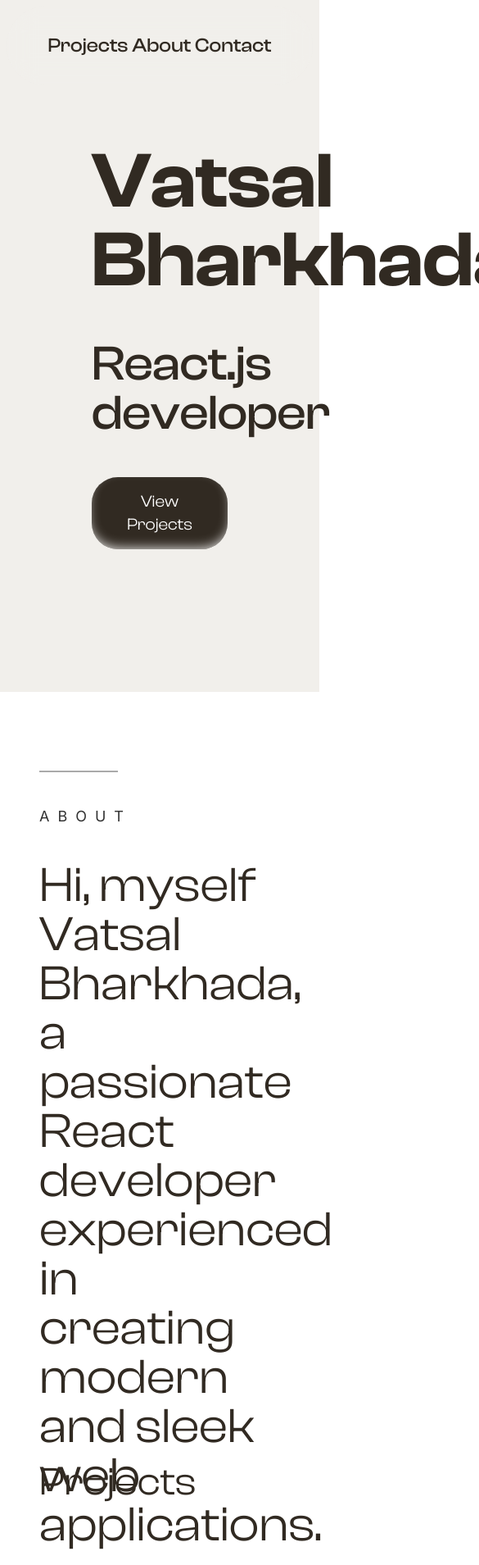
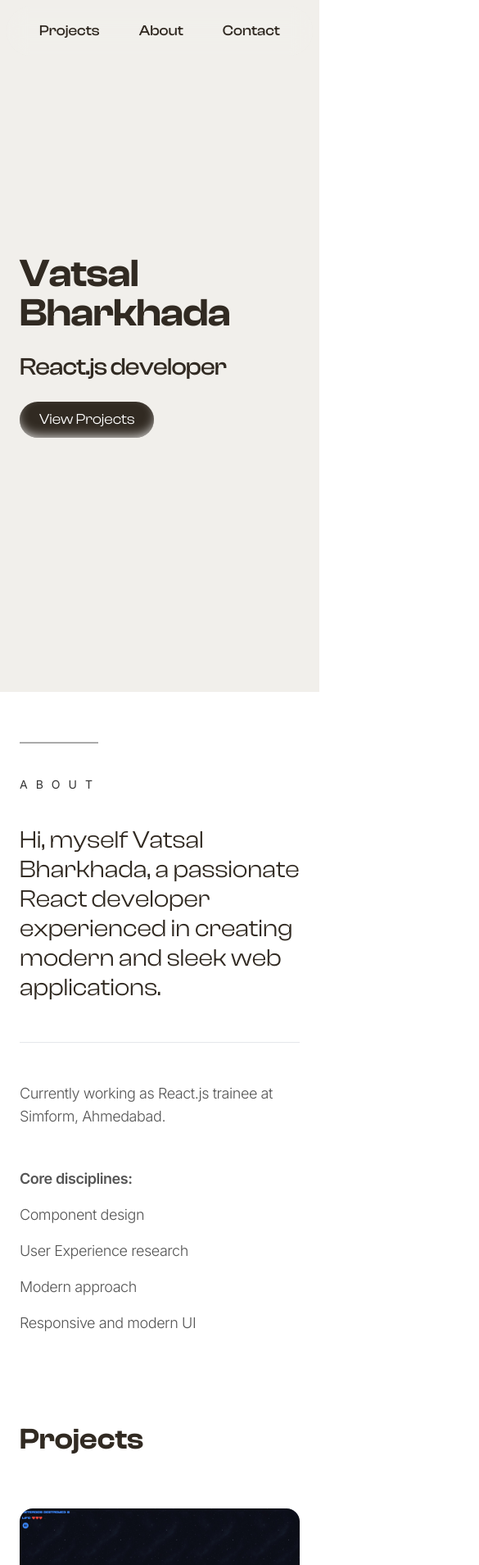
Before and after one commit to Vatsal-Bharkhada-Simform/Portfolio, a React (Vite) app: page / in a window 390 px wide. Shown: the top 1909 px of the page at 82% size, 585 px wide, since content can reach past the window. Built offline with nearby package versions, Linux system fonts and the light colour scheme.

Commit message:
Feat: Add responsive styles

```diff
--- a/src/UI/Button.tsx
+++ b/src/UI/Button.tsx
@@ -6,7 +6,7 @@ interface ButtonProps extends React.ButtonHTMLAttributes<HTMLButtonElement> {
 
 const buttonClassNames: Record<Variant, string> = {
 	PRIMARY:
-		"bg-[#312a22] text-white cursor-pointer px-6 py-4 rounded-4xl text-xl tracking-normal inset-shadow-button hover:inset-shadow-button-hover transition-all duration-300",
+		"bg-[#312a22] text-white cursor-pointer px-6 py-2 md:py-4 rounded-4xl text-lg md:text-xl tracking-normal inset-shadow-button hover:inset-shadow-button-hover transition-all duration-300",
 };
 
 export default function Button({ variant, ...props }: ButtonProps) {
--- a/src/UI/Input.tsx
+++ b/src/UI/Input.tsx
@@ -8,7 +8,7 @@ export default function Input({ labelText = "", ...props }: InputProps) {
 			<div className="flex flex-col gap-1">
 				<label
 					htmlFor={props.id}
-					className="text-lg font-inter tracking-tight text-primary"
+					className="text-base md:text-lg font-inter tracking-tight text-primary"
 				>
 					{labelText}
 				</label>
--- a/src/components/HeroHead.tsx
+++ b/src/components/HeroHead.tsx
@@ -10,7 +10,7 @@ export default function HeroHead() {
 
 	return (
 		<header className="fixed top-0 left-0 w-full p-2 flex justify-center">
-			<nav className="flex w-5xl px-12 py-8 rounded-[20rem] backdrop-blur-lg bg-beige-translucent">
+			<nav className="flex w-5xl px-4 py-4 md:px-12 md:py-8 rounded-[20rem] backdrop-blur-md bg-beige-translucent">
 				<ul className="flex w-full justify-around">
 					<NavItem
 						href={"#projects"}
@@ -43,7 +43,7 @@ function NavItem({
 	onClick: (e: React.MouseEvent, id: string) => void;
 }) {
 	return (
-		<li className="text-2xl font-medium">
+		<li className="text-lg md:text-2xl font-medium">
 			<a href={href} onClick={(e) => clickHandler(e, href.split("#")[1])}>
 				{title}
 			</a>
--- a/src/layout/About.tsx
+++ b/src/layout/About.tsx
@@ -3,26 +3,26 @@ export default function About() {
 		<>
 			<section
 				id="about"
-				className="h-screen flex flex-col gap-12 bg-white px-12 md:px-48 py-24"
+				className="min-h-screen flex flex-col justify-center gap-12 bg-white px-6 md:px-16 lg:px-48 py-12 md:py-16 lg:py-24"
 			>
 				<div className="flex flex-col gap-10 w-5xl max-w-full">
 					<span className="block w-24 h-0.5 bg-muted"></span>
-					<span className="text-lg tracking-[10px] font-inter text-black">
+					<span className="text-sm md:text-lg tracking-[10px] font-inter text-black">
 						ABOUT
 					</span>
-					<h2 className="text-6xl">
+					<h2 className="text-3xl md:text-6xl">
 						Hi, myself Vatsal Bharkhada, a passionate React
 						developer experienced in creating modern and sleek web
 						applications.
 					</h2>
 				</div>
 				<span className="w-full h-px bg-gray-200"></span>
-				<div className="text-2xl font-inter font-light text-dark-gray tracking-tight">
+				<div className="text-lg md:text-2xl font-inter font-light text-dark-gray tracking-tight">
 					Currently working as React.js trainee at Simform, Ahmedabad.
 				</div>
-				<div className="text-2xl font-inter font-light text-dark-gray tracking-tight">
+				<div className="text-lg md:text-2xl font-inter font-light text-dark-gray tracking-tight">
 					<h3 className="font-semibold mb-4">Core disciplines:</h3>
-					<ul className="list-none text-xl flex flex-col gap-4">
+					<ul className="list-none text-lg md:text-xl flex flex-col gap-4">
 						<li>Component design</li>
 						<li>User Experience research</li>
 						<li>Modern approach</li>
--- a/src/layout/Contact.tsx
+++ b/src/layout/Contact.tsx
@@ -71,13 +71,13 @@ export default function Contact() {
 	return (
 		<section
 			id="contact"
-			className="min-h-screen bg-white px-12 md:px-56 py-24 flex items-center"
+			className="min-h-screen bg-white px-4 md:px-8 py-12 md:py-24 flex justify-center items-center"
 		>
-			<div className="flex gap-4 p-8 rounded-[4rem] shadow-p-uniform">
-				<div className="flex-1 flex flex-col justify-between p-8">
+			<div className="flex flex-col md:flex-row w-7xl gap-4 p-6 md:p-8 rounded-4xl md:rounded-[4rem] shadow-p-uniform">
+				<div className="flex-1 flex flex-col justify-between p-4 px-2 md:p-8 gap-8">
 					<div className="flex flex-col gap-6">
-						<h2 className="text-4xl">Get in touch</h2>
-						<span className="text-xl font-inter tracking-tight font-light">
+						<h2 className="text-3xl md:text-4xl">Get in touch</h2>
+						<span className="text-lg md:text-xl font-inter tracking-tight font-light">
 							Liked what you saw, reach me out by filling this
 							form or through the social media handles provided
 							below. Open to any technical interaction or
@@ -93,7 +93,7 @@ export default function Contact() {
 							<img
 								src={github_svg}
 								alt="GitHub logo"
-								className="w-14"
+								className="w-8 md:w-14"
 							/>
 						</a>
 						<a
@@ -104,15 +104,15 @@ export default function Contact() {
 							<img
 								src={linkedin_svg}
 								alt="Linkedin logo"
-								className="w-14"
+								className="w-8 md:w-14"
 							/>
 						</a>
 					</div>
 				</div>
-				<div className="flex-2 bg-beige/80 rounded-[2.4rem] overflow-hidden">
+				<div className="flex-2 bg-beige/80 rounded-2xl md:rounded-[2.4rem] overflow-hidden">
 					<form
 						onSubmit={handleFormSubmit}
-						className="flex flex-col gap-6 p-8"
+						className="flex flex-col gap-6 p-4 md:p-8"
 					>
 						<Input
 							labelText="Name"
--- a/src/layout/Hero.tsx
+++ b/src/layout/Hero.tsx
@@ -3,11 +3,11 @@ import Button from "../UI/Button";
 
 export default function Hero() {
 	return (
-		<section className="w-full h-screen flex flex-col">
+		<section className="w-full min-h-screen flex flex-col">
 			<HeroHead />
-			<div className="flex-1 flex flex-col justify-center tracking-tighter px-28 gap-12">
-				<h1 className="text-8xl font-semibold">Vatsal Bharkhada</h1>
-				<h1 className="text-6xl font-medium">React.js developer</h1>
+			<div className="flex-1 flex flex-col justify-center tracking-tighter px-6 md:px-28 gap-6 md:gap-12">
+				<h1 className="text-5xl md:text-8xl font-semibold">Vatsal Bharkhada</h1>
+				<h2 className="text-3xl md:text-6xl font-medium">React.js developer</h2>
 				<div>
 					<Button variant="PRIMARY">View Projects</Button>
 				</div>
--- a/src/layout/Projects.tsx
+++ b/src/layout/Projects.tsx
@@ -6,12 +6,12 @@ export default function Projects() {
 		<>
 			<section
 				id="projects"
-				className="min-h-screen flex flex-col gap-12 bg-white px-12 md:px-48 py-24"
+				className="min-h-screen flex flex-col gap-8 md:gap-12 bg-white px-6 md:px-16 lg:px-48 py-12 md:py-16 lg:py-24"
 			>
 				<div>
-					<h2 className="text-5xl">Projects</h2>
+					<h2 className="text-4xl md:text-5xl font-semibold">Projects</h2>
 				</div>
-				<div className="py-8 grid grid-cols-2 grid-flow-row gap-12">
+				<div className="py-8 grid grid-cols-1 md:grid-cols-2 grid-flow-row gap-12">
 					{projects.map((project) => {
 						return (
 							<div key={project.id}>
```
